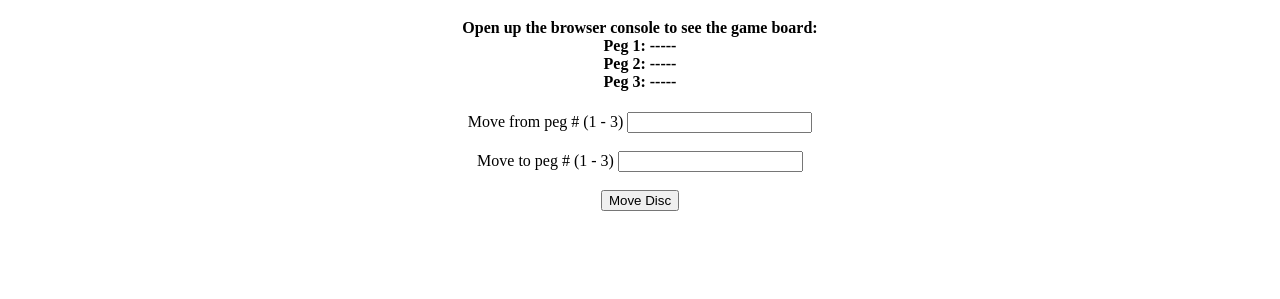
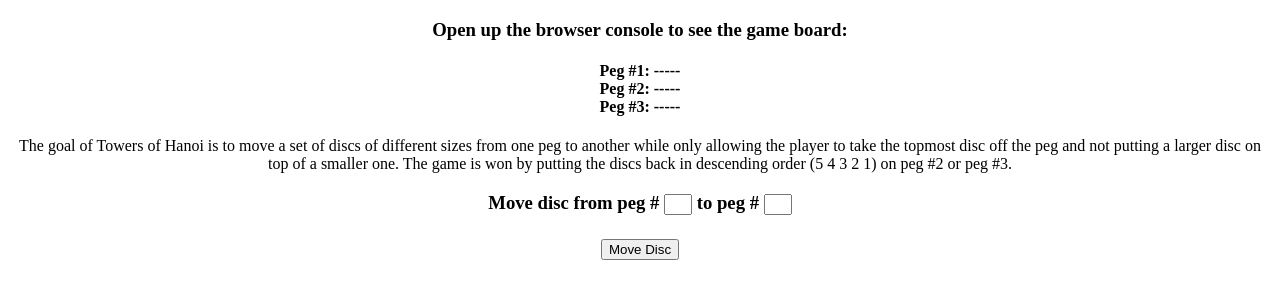
Before and after one commit to scottp014/towers-of-hanoi-personal, a plain HTML site: page index.html in a window 1280 px wide. Shown: the part 61-360 px from the top of the page. Drawn offline with Linux system fonts and the light colour scheme.

Commit message:
added game rules and updated move disc button

```diff
--- a/index.html
+++ b/index.html
@@ -5,25 +5,52 @@
     <meta name="viewport" content="width=device-width, initial-scale=1.0" />
     <title>Towers of Hanoi</title>
   </head>
+  <script src="main.js"></script>
   <body>
-    <script src="main.js"></script>
     <h1 style="text-align: center">Towers of Hanoi</h1>
 
+    <h3 style="text-align: center">
+      Open up the browser console to see the game board:<br />
+    </h3>
+
     <h4 style="text-align: center">
-      Open up the browser console to see the game board:<br />
-      Peg 1: ----- <br />Peg 2: ----- <br />Peg 3: -----
+      Peg #1: -----
+      <br />
+      Peg #2: -----
+      <br />
+      Peg #3: -----
     </h4>
 
-    <p id="move" style="text-align: center">
-      Move from peg # (1 - 3)
-      <input type="text" id="from" name="frompeg" maxlength="1" />
-      <br />
-      <br />
-      Move to peg # (1 - 3)
-      <input type="text" id="to" name="topeg" maxlength="1" />
+    <p style="text-align: center">
+      The goal of Towers of Hanoi is to move a set of discs of different sizes
+      from one peg to another while only allowing the player to take the topmost
+      disc off the peg and not putting a larger disc on top of a smaller one.
+      The game is won by putting the discs back in descending order (5 4 3 2 1)
+      on peg #2 or peg #3.
+    </p>
+
+    <div id="gameboard" style="text-align: center"></div>
+
+    <h3 id="move" style="text-align: center">
+      Move disc from peg #
+      <input
+        type="text"
+        id="from"
+        name="frompeg"
+        maxlength="1"
+        style="width: 20px"
+      />
+      to peg #
+      <input
+        type="text"
+        id="to"
+        name="topeg"
+        maxlength="1"
+        style="width: 20px"
+      />
       <br />
       <br />
       <button id="button" type="submit" value="submit">Move Disc</button>
-    </p>
+    </h3>
   </body>
 </html>
```
